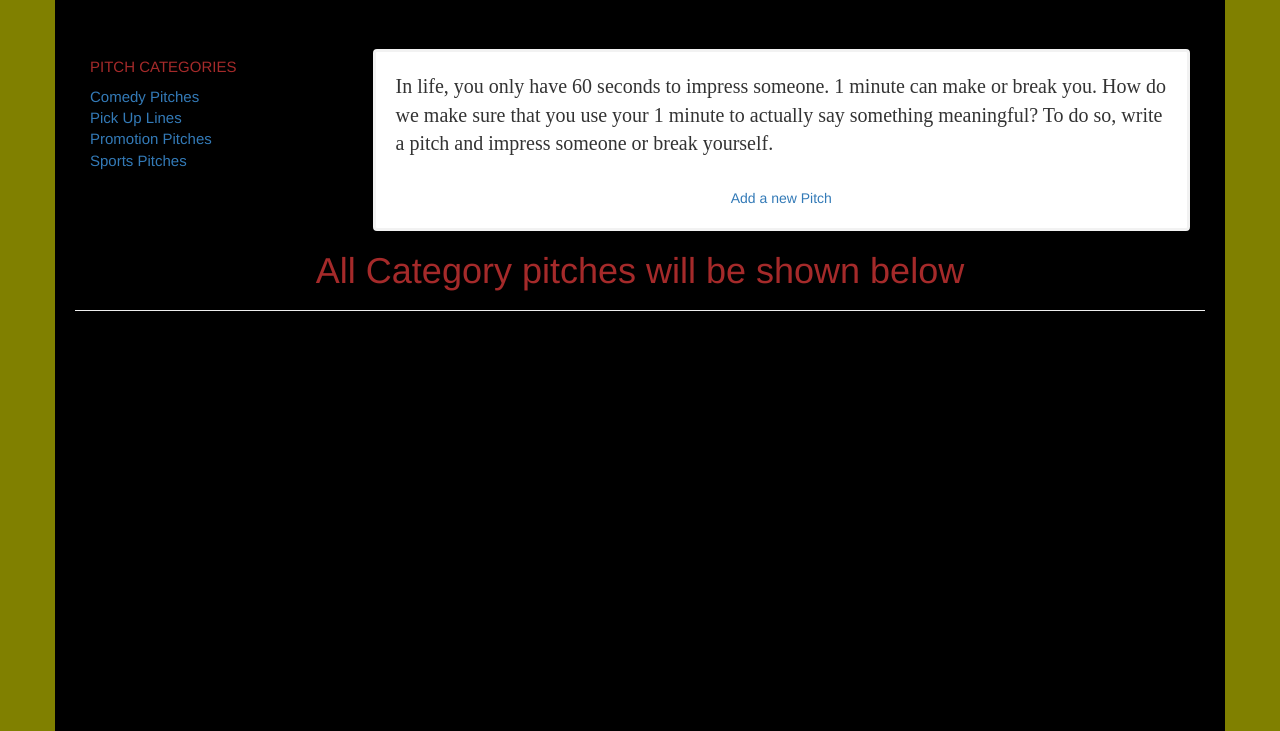
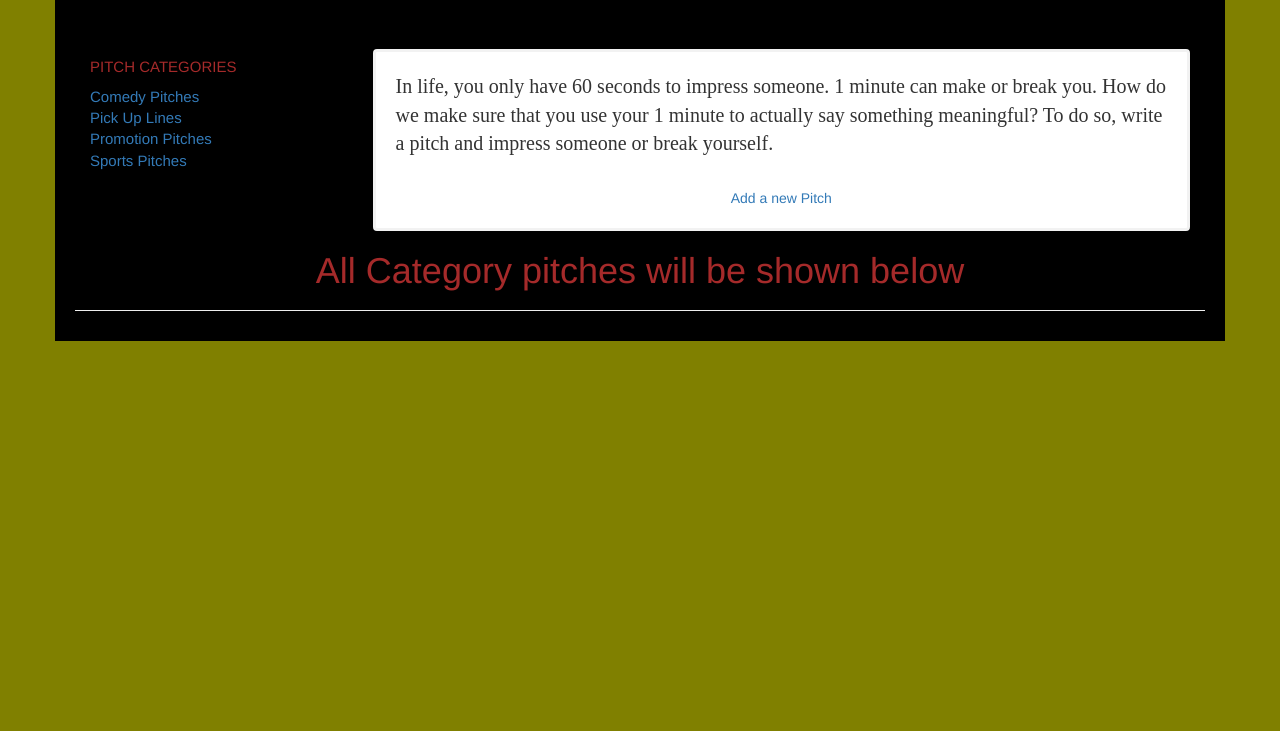
Before and after one commit to shack1234/2-min-time, a Python web app: template app/templates/index.html in a window 1280 px wide. Shown: the part 73-804 px from the top of the page. After the commit the page ends 414 px from the top, so only its background shows below. Run offline with Jinja, Linux system fonts and the light colour scheme; the template is opened without the code that fills it, so the values that code supplies are empty; some libraries are stand-ins or nearby versions; some web fonts are replaced.

Commit message:
changed to prod

```diff
--- a/app/templates/index.html
+++ b/app/templates/index.html
@@ -8,7 +8,7 @@
 {% endblock %}
 
 {% block content %}
-    <div class="container" style="background-color:#000000; padding:20px; margin-top:0px; padding-top:40px; padding-bottom:400px;">
+    <div class="container" style="background-color:#000000; padding:20px; margin-top:0px; padding-top:40px; padding-bottom:10px;">
         <div class="row" style="text-align:center; font-size:30px;">
             <span style="font-size:50px; color:gold;font-family: 'Akronim', cursive;"></span>
         </div>
--- a/requirements.txt
+++ b/requirements.txt
@@ -21,7 +21,6 @@ Jinja2==2.11.2
 Mako==1.1.2
 markdown2==2.3.8
 MarkupSafe==1.1.1
-
 psycopg2==2.8.5
 python-dateutil==2.8.1
 python-editor==1.0.4
```
Also changed, not shown: config.py (+3 -4 lines).
